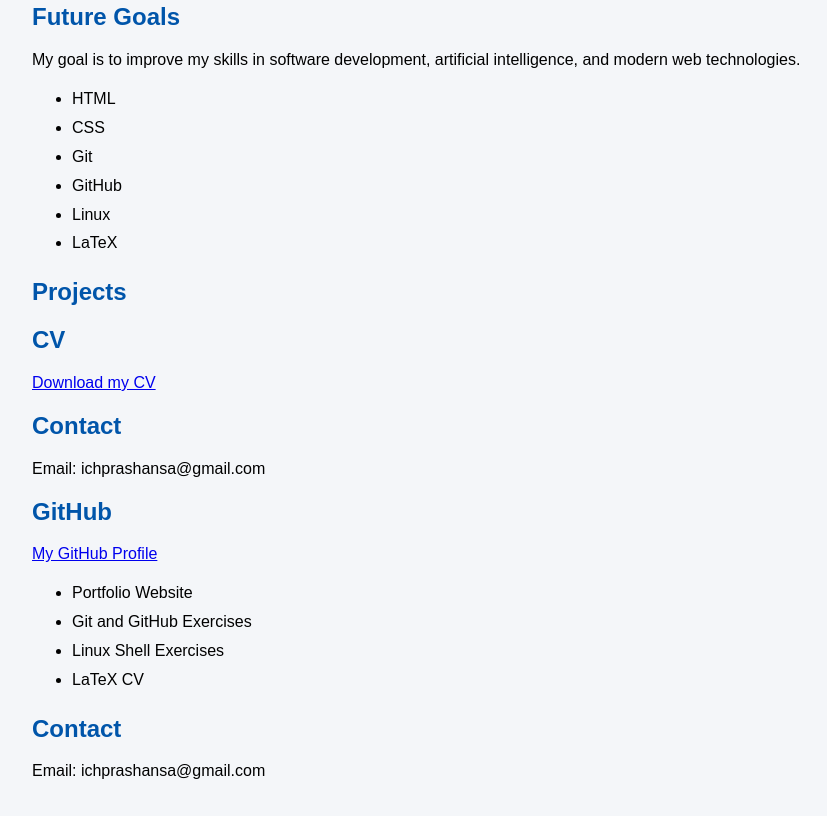
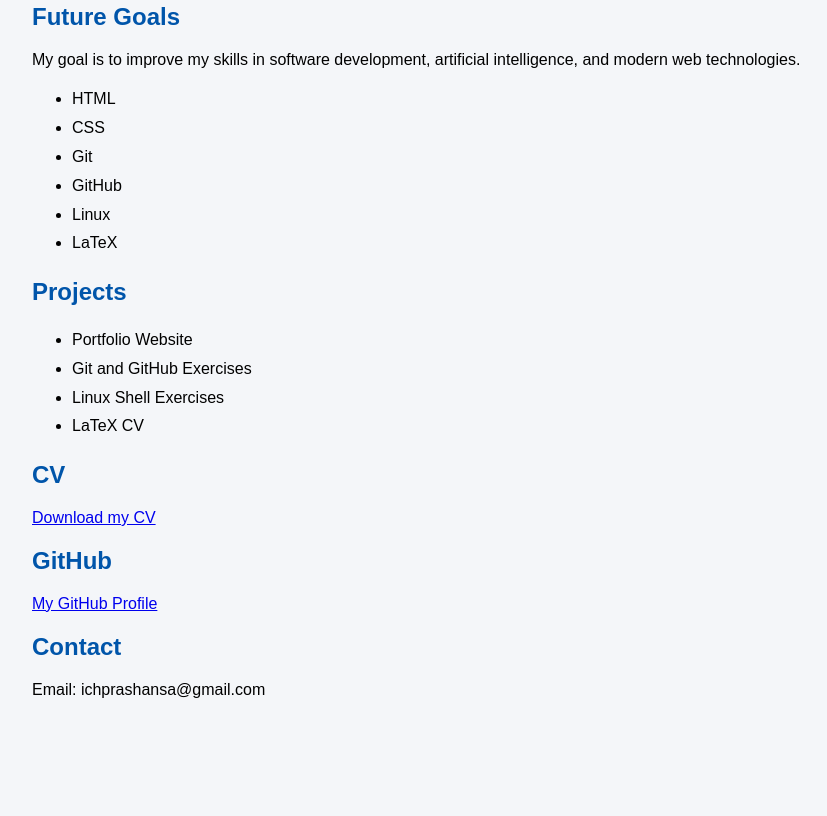
Before and after one commit to prashansa657/prashansa657.github.io, a plain HTML site: page index.html in a window 1280 px wide. Shown: the part 334-1150 px from the top of the page, without its empty margins (158-985 px from the left). After the commit the page ends 1069 px from the top, so only its background shows below. Drawn offline with Linux system fonts and the light colour scheme.

Commit message:
Update index.html

```diff
--- a/index.html
+++ b/index.html
@@ -36,26 +36,22 @@ My goal is to improve my skills in software development, artificial intelligence
 </ul>
 
 <h2>Projects</h2>
-  <h2>CV</h2>
+<ul>
+  <li>Portfolio Website</li>
+  <li>Git and GitHub Exercises</li>
+  <li>Linux Shell Exercises</li>
+  <li>LaTeX CV</li>
+</ul>
+
+<h2>CV</h2>
 <p>
-<a href="cv.pdf" target="_blank">Download my CV</a>
+  <a href="cv.pdf" target="_blank">Download my CV</a>
 </p>
-  <h2>Contact</h2>
-<p>Email: ichprashansa@gmail.com</p>
 
 <h2>GitHub</h2>
 <p>
-<a href="https://github.com/prashansa657">My GitHub Profile</a>
+  <a href="https://github.com/prashansa657" target="_blank">My GitHub Profile</a>
 </p>
-<ul>
-<li>Portfolio Website</li>
-<li>Git and GitHub Exercises</li>
-<li>Linux Shell Exercises</li>
-<li>LaTeX CV</li>
-</ul>
 
 <h2>Contact</h2>
 <p>Email: ichprashansa@gmail.com</p>
-
-</body>
-</html>
```
